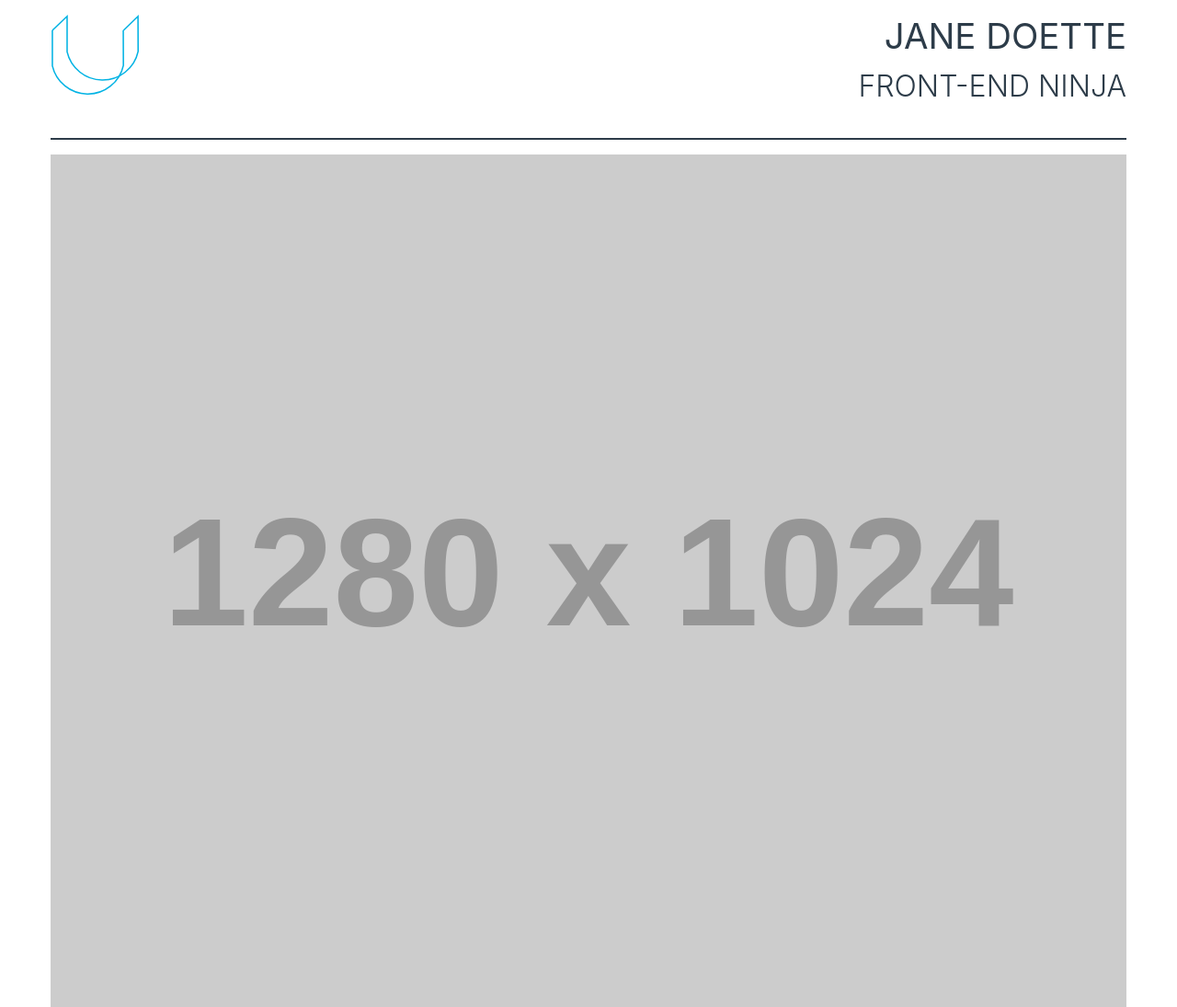
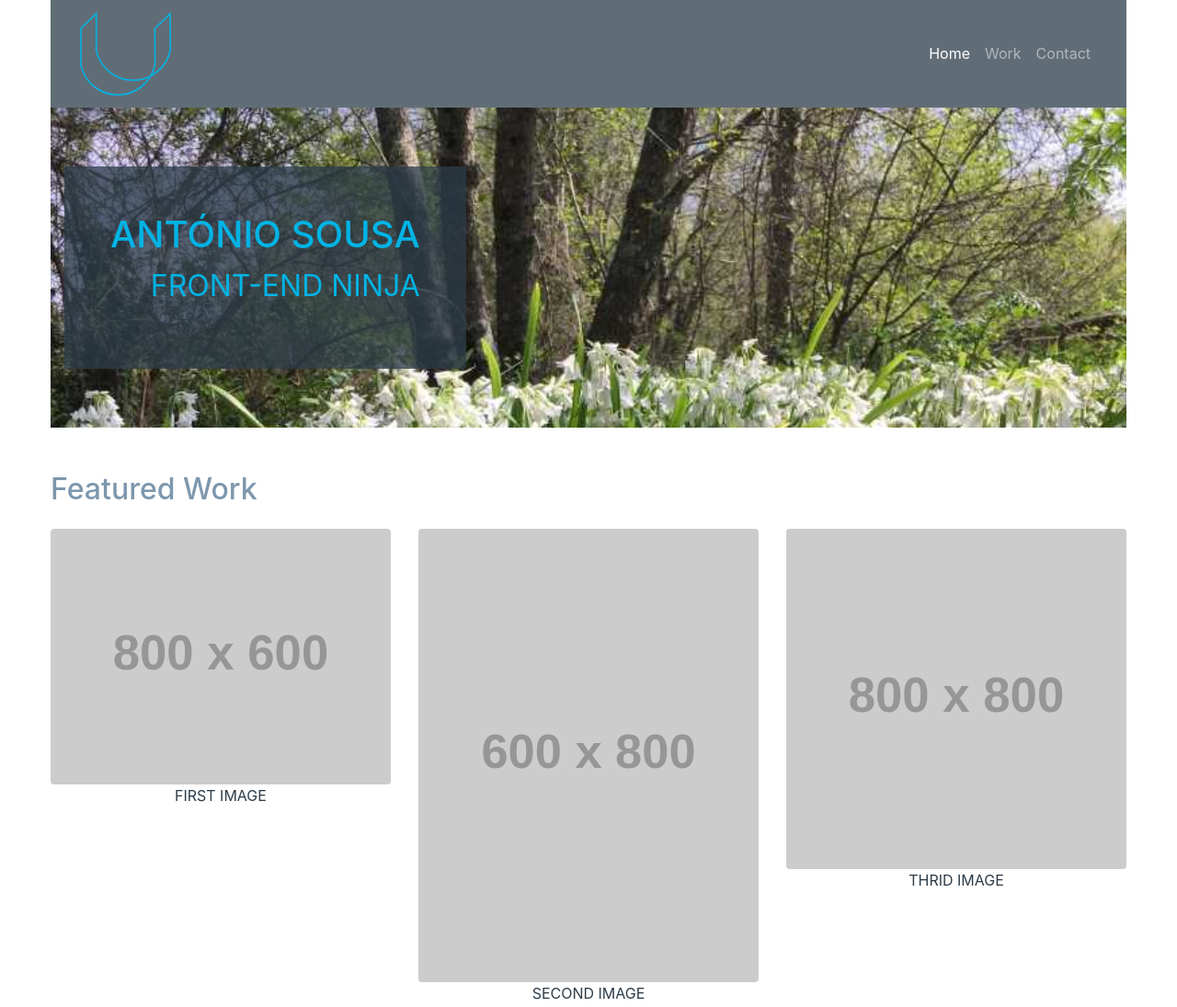
Before and after one commit to nonyobu/udacity-portfolio, a plain HTML site: page index.html in a window 1280 px wide. Shown: the top 1095 px of the page at 92% size. Drawn offline with nearby package versions, Linux system fonts and the light colour scheme; placeholder pictures from the web are drawn by us.

Commit message:
add: navbar and jumbotron

```diff
--- a/css/extra-large.css
+++ b/css/extra-large.css
@@ -4,6 +4,9 @@
 *
 *******************************************************/
 
+
+/* Avoid page resize above 1200px */
+
 .large_container {
     width: 1200px;
     margin-left: auto;
--- a/css/large.css
+++ b/css/large.css
@@ -5,15 +5,27 @@
 *******************************************************/
 
 .logo {
-    width: 6em;
+    width: 5em;
 }
 
-.title_name {
-    font-weight: 400;
+
+/*
+*
+*
+* Jumbotron
+*
+*/
+
+.text {
+    padding: 50px;
+}
+
+.text h2 {
+    font-weight: 500;
     font-size: 2.4em;
 }
 
-.subtitle_name {
-    font-weight: 300;
+.text p {
+    font-weight: 400;
     font-size: 2em;
 }
--- a/css/main.css
+++ b/css/main.css
@@ -16,10 +16,6 @@ body {
     font-family: Arial, Helvetica, sans-serif;
 }
 
-.large_container {
-    margin-top: 2vh;
-}
-
 img {
     max-width: 100%;
 }
@@ -33,27 +29,40 @@ img {
 */
 
 .logo {
-    width: 4em;
+    width: 3em;
 }
 
-.title {
+
+/*
+*
+*
+* Jumbotron
+*
+*/
+
+.jumbotron {
+    background-image: url(../img/img01.jpg);
+    background-size: cover;
+    height: 100%;
+    min-height: 40vh;
+}
+
+.text {
     text-transform: uppercase;
     text-align: right;
-    color: #2d3c49;
+    padding: 10px;
+    color: #02b3e4;
+    background-color: rgba(45, 60, 73, 0.75);
 }
 
-.title_name {
-    font-weight: 300;
+.text h2 {
+    font-weight: 400;
     font-size: 1.2em;
 }
 
-.subtitle_name {
-    font-weight: 200;
-    font-size: .8em;
-}
-
-.title_divisor {
-    border: 1px solid #2d3c49;
+.text p {
+    font-weight: 300;
+    font-size: 1em;
 }
 
 
--- a/css/medium.css
+++ b/css/medium.css
@@ -13,13 +13,27 @@
 */
 
 .logo {
-    width: 5em;
+    width: 4em;
 }
 
-.title_name {
+
+/*
+*
+*
+* Jumbotron
+*
+*/
+
+.text {
+    padding: 30px;
+}
+
+.text h2 {
+    font-weight: 400;
     font-size: 2em;
 }
 
-.subtitle_name {
+.text p {
+    font-weight: 300;
     font-size: 1.6em;
 }
--- a/index.html
+++ b/index.html
@@ -21,43 +21,66 @@
 </head>
 
 <body>
+    <!-- Main container that acts as helper for larger screens -->
     <div class="large_container">
 
         <header>
             <div class="container-fluid">
-                <div class="row align-middle">
-                    <div class="col-6">
-                        <img src="img/udacity_logo.svg" class="logo" alt="Udacity Logo">
+                <!-- Navigation -->
+                <nav class="navbar navbar-expand-md navbar-dark static-top" style="background-color: rgba(45, 60, 73, 0.75);">
+                    <div class="container-fluid">
+                        <a class="navbar-brand" href="#home">
+                            <img src="img/udacity_logo.svg" class="logo" alt="Udacity Logo">
+                        </a>
+                        <button class="navbar-toggler" type="button" data-toggle="collapse" data-target="#navbarResponsive" aria-controls="navbarResponsive" aria-expanded="false" aria-label="Toggle navigation">
+                            <span class="navbar-toggler-icon"></span>
+                        </button>
+                        <div class="collapse navbar-collapse" id="navbarResponsive">
+                            <ul class="navbar-nav ml-auto">
+                                <li class="nav-item active">
+                                    <a class="nav-link" href="#home">Home
+                                        <span class="sr-only">(current)</span>
+                                    </a>
+                                </li>
+                                <li class="nav-item">
+                                    <a class="nav-link" href="#work">Work</a>
+                                </li>
+                                <li class="nav-item">
+                                    <a class="nav-link" href="#contact">Contact</a>
+                                </li>
+                            </ul>
+                        </div>
                     </div>
-                    <div class="col-6 title">
-                        <h1 class="title_name">Jane Doette</h1>
-                        <p class="subtitle_name">Front-End Ninja</p>
-                    </div>
-                </div>
-                <hr class="title_divisor">
+                </nav>
             </div>
         </header>
 
         <main>
-            <div class="container-fluid">
-                <div class="row">
-                    <div class="col-12">
-                        <img src="https://via.placeholder.com/1280x1024" alt="Highlighted Image">
+            <div id="home" class="container-fluid">
+                <div class="jumbotron jumbotron-fluid">
+                    <div class="container">
+                        <div class="row">
+                            <div class="col-xs-auto text">
+                                <h1>António Sousa</h1>
+                                <p>Front-End Ninja</p>
+                            </div>
+                        </div>
                     </div>
                 </div>
-                <div class="row feat_work">
+
+                <div id="work" class="row feat_work">
                     <div class="col-12">
                         <h2>Featured Work</h2>
                     </div>
                 </div>
                 <div class="row">
-                    <div class="col-xs-8 col-sm-6 col-md-4">
+                    <div class="col-xs-8 col-sm-8 col-md-4">
                         <figure>
                             <img src="https://via.placeholder.com/800x600" class="img-fluid rounded mx-auto d-block" alt="First bike">
                             <p class="mycaption">First Image</p>
                         </figure>
                     </div>
-                    <div class="col-xs-8 col-sm-6 col-md-4">
+                    <div class="col-xs-8 col-sm-4 col-md-4">
                         <figure>
                             <img src="https://via.placeholder.com/600x800" class="img-fluid rounded mx-auto d-block" alt="Second Image">
                             <p class="mycaption">Second Image</p>
@@ -70,10 +93,27 @@
                         </figure>
                     </div>
                 </div>
+                <div id="contact" class="row feat_work">
+                    <div class="col-12">
+                        <h2>Contact</h2>
+                    </div>
+                </div>
+                <div class="row">
+                    <div class="col-12">
+                        <address>
+                            <strong><span class="glyphicon glyphicon-envelope"></span> Email: </strong><a
+                                href="mailto:amsousa.mail@sapo.pt">amsousa.mail@sapo.pt</a>
+                        </address>
+                    </div>
+                </div>
             </div>
         </main>
 
         <footer>
+            <div class="container-fluid">
+                <hr>
+                <p>António Sousa - 2019</p>
+            </div>
         </footer>
     </div>
 
```
Also changed, not shown: img/img01.jpg (added).
